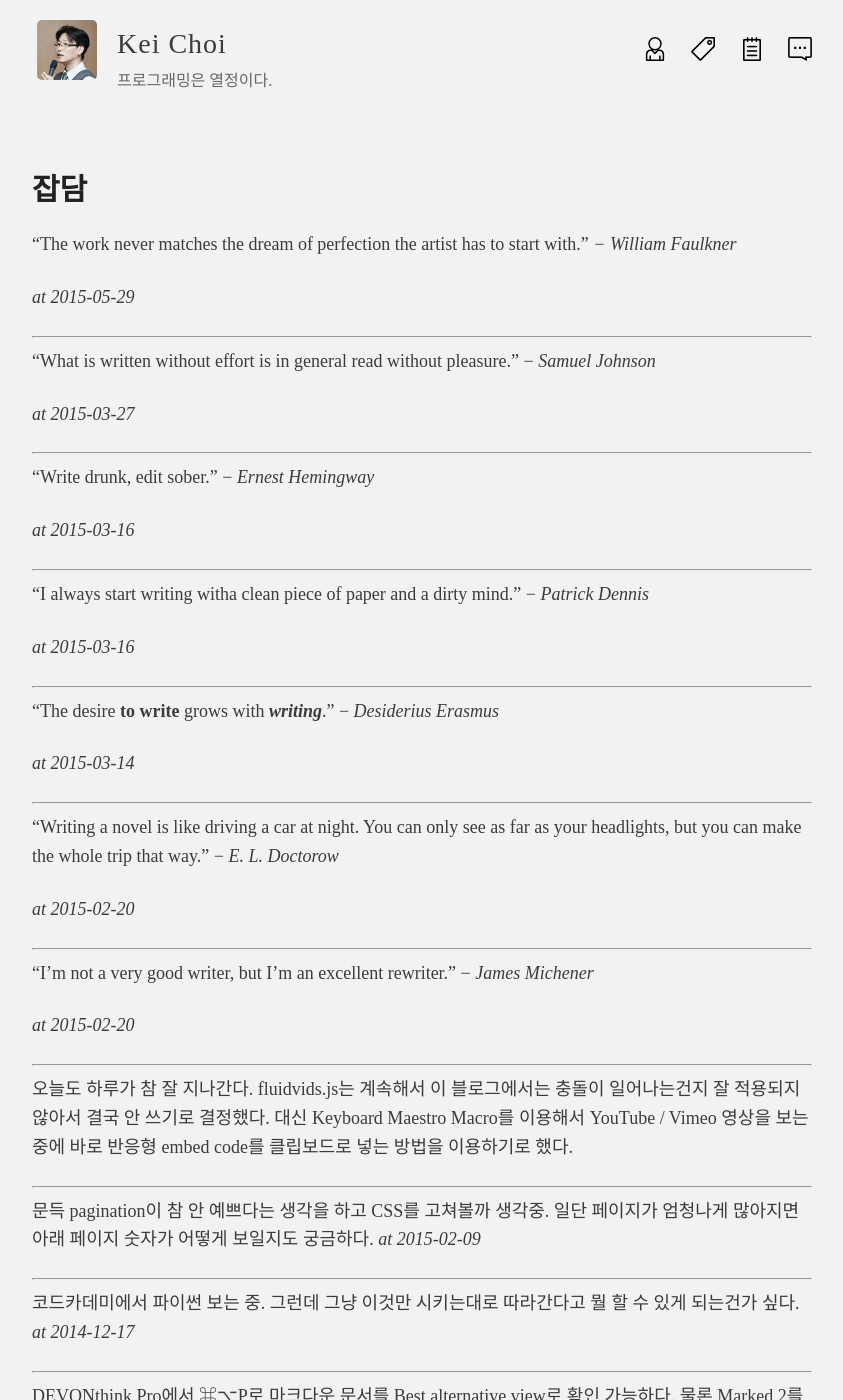
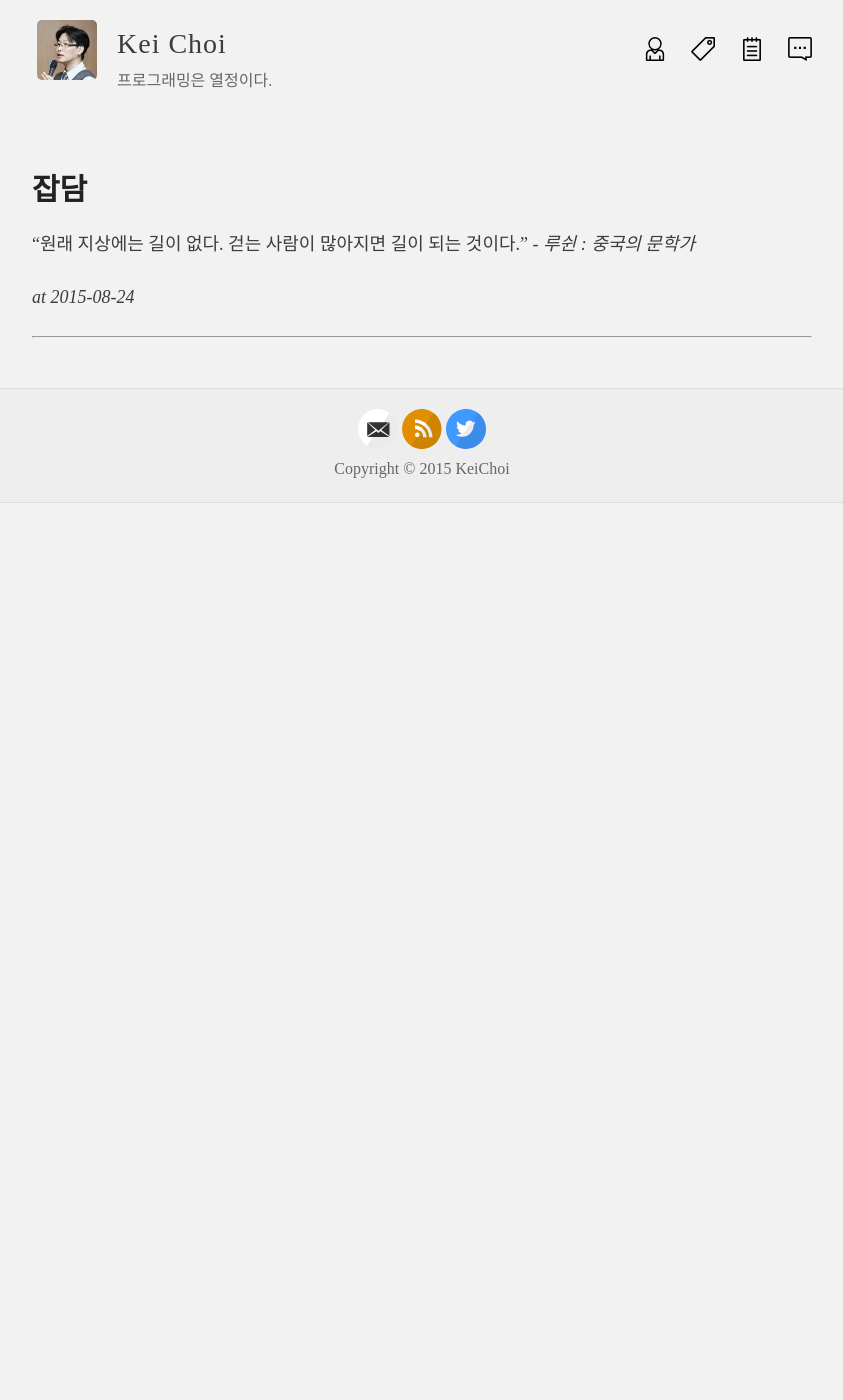
Before and after one commit to hanul93/hanul93.github.com, a Jekyll site: the page built from micro.md, in a window 1280 px wide and 1400 px high. Shown: the whole window, without its empty margins (218-1061 px from the left). Built offline with Jekyll 4.4.1, drawn with Linux system fonts in a browser that asks for light colours; nearby versions of some CDN libraries; Markdown is read by kramdown in place of the engine named in the settings; some of the changed text lies outside the part shown.

Commit message:
add micro

```diff
--- a/micro.md
+++ b/micro.md
@@ -3,124 +3,9 @@ layout: page
 title: 잡담
 permalink: /micro/
 ---
-“The work never matches the dream of perfection the artist has to start with." *− William Faulkner*
+"원래 지상에는 길이 없다. 걷는 사람이 많아지면 길이 되는 것이다." - *루쉰 : 중국의 문학가*
 
-*at 2015-05-29*
+*at 2015-08-24*
+
 
 ***
-
-"What is written without effort is in general read without pleasure." − *Samuel Johnson*
-
-*at 2015-03-27*
-
-***
-
-"Write drunk, edit sober."  − *Ernest Hemingway*
-
-*at 2015-03-16*
-
-***
-
-"I always start writing witha clean piece of paper and a dirty mind." − *Patrick Dennis*
-
-*at 2015-03-16*
-
-***
-
-"The desire **to write** grows with ***writing***." − *Desiderius Erasmus*
-
-*at 2015-03-14*
-
-***
-
-"Writing a novel is like driving a car at night. You can only see as far as your headlights, but you can make the whole trip that way." − *E. L. Doctorow*
-
-*at 2015-02-20*
-
-***
-
-"I'm not a very good writer, but I'm an excellent rewriter." − *James Michener*
-
-*at 2015-02-20*
-
-***
-
-오늘도 하루가 참 잘 지나간다. fluidvids.js는 계속해서 이 블로그에서는 충돌이 일어나는건지 잘 적용되지 않아서 결국 안 쓰기로 결정했다. 대신 Keyboard Maestro Macro를 이용해서 YouTube / Vimeo 영상을 보는 중에 바로 반응형 embed code를 클립보드로 넣는 방법을 이용하기로 했다.
-
-***
-
-문득 pagination이 참 안 예쁘다는 생각을 하고 CSS를 고쳐볼까 생각중. 일단 페이지가 엄청나게 많아지면 아래 페이지 숫자가 어떻게 보일지도 궁금하다.
-*at 2015-02-09*
-
-***
-
-
-
-코드카데미에서 파이썬 보는 중. 그런데 그냥 이것만 시키는대로 따라간다고 뭘 할 수 있게 되는건가 싶다.
-*at 2014-12-17*
-
-***
-
-DEVONthink Pro에서 ⌘⌥P로 마크다운 문서를 Best alternative view로 확인 가능하다. 물론 Marked 2를 사용해서 보는게 10000배 낫다.
-*at 2014-11-26*
-
-***
-
-[TinyPNG](https://tinypng.com/ "TinyPNG – Compress PNG images while preserving transparency")
-PNG compress site
-*at 2014-11-26*
-
-***
-
-간단한 포스트 업데이트 이후엔 아무래도 편하게 지킬 빌드부터 깃헙 푸시까지 되면 좋겠다.
-Keyboard Maestro Macro 작성하고 테스트 해봐야지
-*at 2014-11-25*
-
-***
-
-잡담을 이곳에 적어서 좋은 점?
-
-* 마크다운을 사용할 수 있다.
-* 다른 사람을 딱히 고려하지 않아도 된다.
-* 글자 수에 제약이 없다.
-* 언제든 수정이 가능하다.
-* 웹에 올려두고 찾아 볼 수 있다.
-
-*at 2014-11-25*
-
-***
-
-Dropbox의 노트 파일이 1. 2. 3. 이런식으로 versioning 되어 괜히 파일만 많아졌다.
-
-특정 파일명 형식을 찾아서 지우는 명령어
-`find DIR -name '*.1.md' -delete`
-*at 2014-11-25*
-
-***
-
-아이폰에서 작성하는 경우 Byword 혹은 Editorial 모두 좋은 선택으로 보인다. 나는 가상키보드 확장열을 생각하면 Editorial이 좀더 낫다고 생각한다.
-*at 2014-11-25*
-
-***
-
-iOS에서 글 올리는 것 테스트
-아이폰에서 올리는 것은 지킬 로컬 빌드 & 커밋 푸시가 안 되어서 반쪽짜리.
-일단 글을 작성해두고 나중에 맥에서 빌드해서 올려야 함. 아예 로컬 빌드를 포기한다면 아이폰에서도 쓸만할 것으로 보인다.
-*at 2014-11-25*
-
-***
-
-1. 지킬 루트 폴더에 micro.md 생성
-2. LaunchBar를 이용해서 micro.md에 abbreviation 적용(나는 *mj*로)
-3. Keyboard Maestro Macro로 YAML 머리말 다음에 글을 입력할 수 있도록 setting
-4. iOS에서도 접근 가능하도록 micro.md를 Dropbox public note folder에 symbolic link
-5. TextExpander touch에 날짜 스탬프를 약어로 입력
-	* dateqq 입력하면 개행 + 날짜 입력까지
-
-일단 여기까지 완성!!
-*at 2014-11-24*
-
-***
-
-이 페이지는 지킬의 한 페이지를 md 파일로 만들고 계속해서 prepend 하는 방식으로 Microblogging 처럼 쓸 수 있지 않을까 하는 생각에서 만든 페이지입니다.
-*at 2014-11-24*
```
